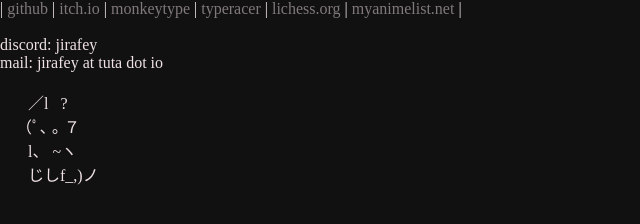
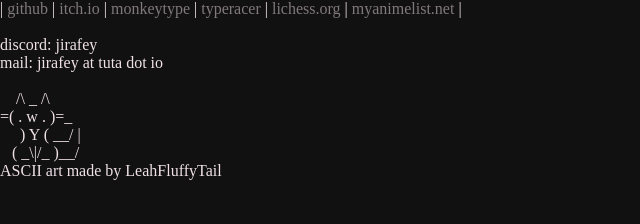
Before and after one commit to jirafey/jirafey.dev, a plain HTML site: page index.html in a window 1280 px wide. Shown: the whole page, without its empty margins (0-640 px from the left). Drawn offline with Linux system fonts and the light colour scheme; a script that the page names is missing.

Commit message:
Add new cat art and credit

```diff
--- a/index.html
+++ b/index.html
@@ -23,10 +23,10 @@
     <p>mail: jirafey at tuta dot io</p>
     <br>
 
-    <p>&nbsp; &#160 &nbsp; &#160／l&nbsp; &#160?</p>
-    <p>&nbsp; &#160 （ﾟ､ ｡ ７</p>
-    <p>&nbsp; &#160 &nbsp;  &#160l、 ~ヽ</p>
-    <p>&nbsp; &#160 &nbsp; &#160じしf_,)ノ</p>
-
+    <p>&#160&#160&#160&#160/\ _ /\</p>
+    <p>=( . w . )=_</p>
+    <p>&#160&#160&#160&#160&#160)  Y  ( __/  |</p>
+    <p>&#160&#160&#160( _\|/_ )__/</p>
+    <p>ASCII art made by LeahFluffyTail</p>
 </body>
 </html>
```
